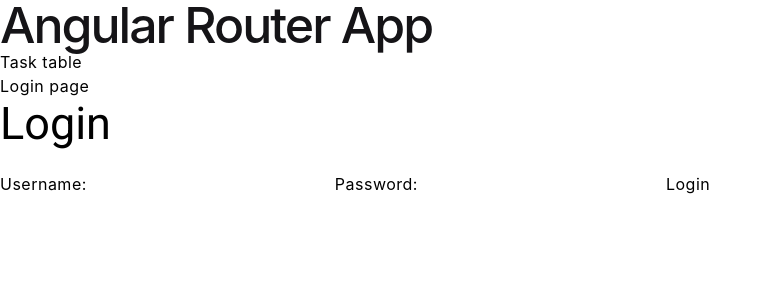
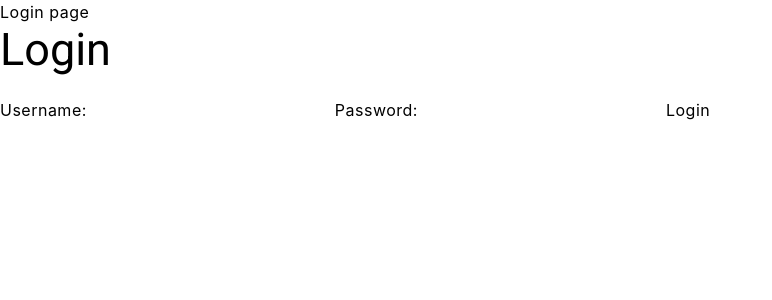
Before and after one commit to nicola-janicka/task_tracker, an Angular app: page /login-page in a window 1280 px wide. Shown: the top 300 px of the page, without its empty margins (0-772 px from the left). Built offline with nearby package versions, Linux system fonts and the light colour scheme.

Commit message:
Redirect after login

```diff
--- a/src/app/app.component.html
+++ b/src/app/app.component.html
@@ -177,17 +177,8 @@
   }
 </style>
 
-<h1>Angular Router App</h1>
 <nav>
   <ul>
-    <li>
-      <a
-        routerLink="/task-table"
-        routerLinkActive="active"
-        ariaCurrentWhenActive="page"
-        >Task table</a
-      >
-    </li>
     <li>
       <a
         routerLink="/login-page"
--- a/src/app/login-page/login-page.component.html
+++ b/src/app/login-page/login-page.component.html
@@ -22,3 +22,5 @@
     <button type="submit">Login</button>
   </form>
 </div>
+
+<router-outlet></router-outlet>
--- a/src/app/login-page/login-page.component.ts
+++ b/src/app/login-page/login-page.component.ts
@@ -1,19 +1,32 @@
 import { Component } from '@angular/core';
 import { FormsModule } from '@angular/forms';
+import { RouterLink, RouterLinkActive, RouterOutlet } from '@angular/router';
+import { TaskTableComponent } from '../task-table/task-table.component';
+import { CommonModule } from '@angular/common';
+import { Router } from '@angular/router';
 
 @Component({
   selector: 'app-login-page',
   standalone: true,
-  imports: [FormsModule],
+  imports: [
+    FormsModule,
+    RouterOutlet,
+    TaskTableComponent,
+    CommonModule,
+    RouterLink,
+    RouterLinkActive,
+  ],
   templateUrl: './login-page.component.html',
   styleUrl: './login-page.component.css',
 })
 export class LoginPageComponent {
+  constructor(private router: Router) {}
   username: string = '';
   password: string = '';
 
   onSubmit() {
     console.log('Username:', this.username);
     console.log('Password:', this.password);
+    this.router.navigate(['/task-table']);
   }
 }
```
